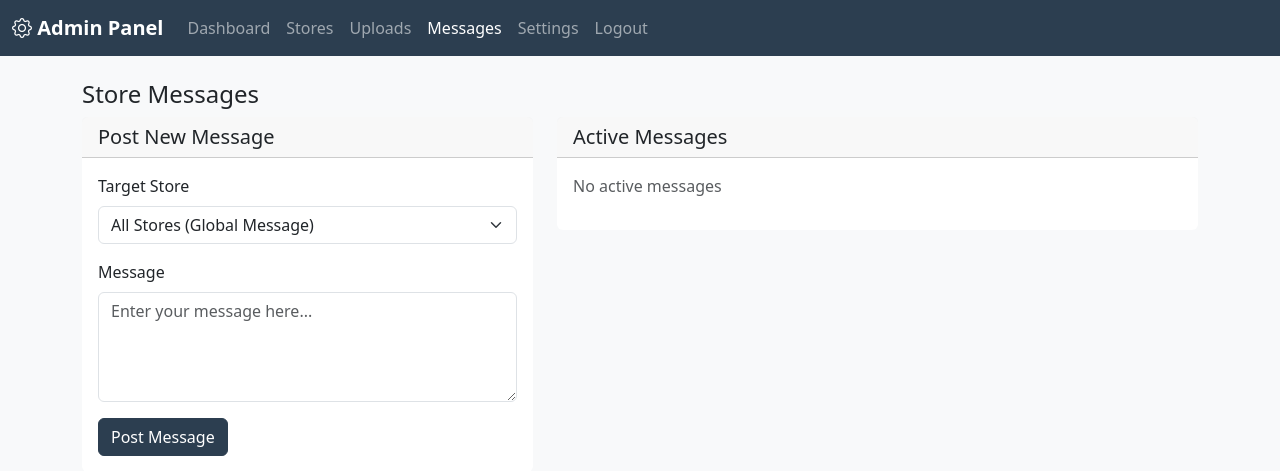
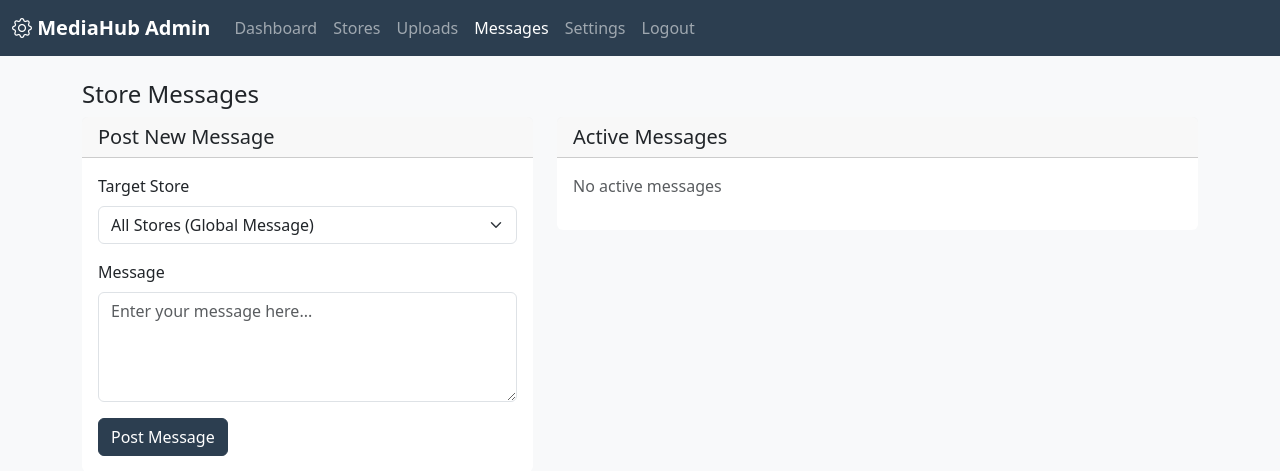
Before and after one commit to CosmickMedia/mediahub, a PHP site: page /admin/messages.php in a window 1280 px wide. Shown: the top 471 px of the page. Run offline with PHP 8.4, Linux system fonts and the light colour scheme; the visitor is signed in with stand-in values (Sample User, id 1); data that the repository does not hold is empty.

Commit message:
Update admin branding and add MediaHub logos
Changed the admin panel navbar title to 'MediaHub Admin' in header.php. Added new MediaHub logo image assets for use in the admin interface.

```diff
--- a/admin/header.php
+++ b/admin/header.php
@@ -34,7 +34,7 @@ if (!isset($active)) { $active = ''; }
 <nav class="navbar navbar-expand-lg navbar-dark mb-4">
     <div class="container-fluid">
         <a class="navbar-brand" href="index.php">
-            <i class="bi bi-gear"></i> Admin Panel
+            <i class="bi bi-gear"></i> MediaHub Admin
         </a>
         <button class="navbar-toggler" type="button" data-bs-toggle="collapse" data-bs-target="#adminNav" aria-controls="adminNav" aria-expanded="false" aria-label="Toggle navigation">
             <span class="navbar-toggler-icon"></span>
```
Also changed, not shown: assets/images/mediahub-admin-logo.png (added), assets/images/mediahub-logo-admin-white.png (added), assets/images/mediahub-logo-white.png (added), assets/images/mediahub-logo.png (added).
